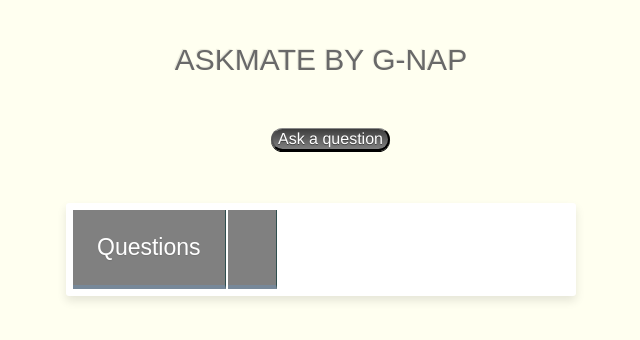
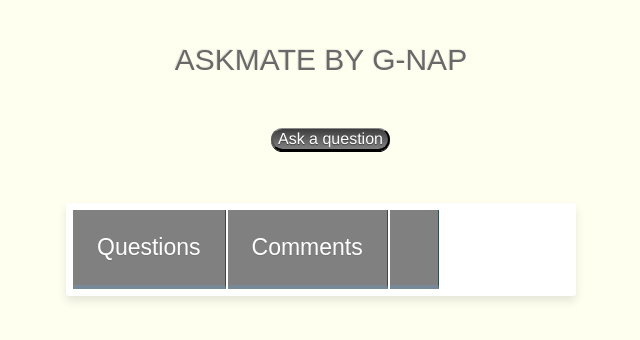
Before and after one commit to ginapaal/askmate_gnap, a Flask app: page / in a window 1280 px wide. Shown: the top 340 px of the page, without its empty margins (319-959 px from the left). Run offline with Flask 2, Linux system fonts and the light colour scheme; data that the repository does not hold is empty.

Commit message:
list.html comment link initialized, new route added for comments

```diff
--- a/templates/list.html
+++ b/templates/list.html
@@ -22,6 +22,7 @@
             <thead class="table-head" id="table-head">
                 <tr>
                     <th> Questions </th>
+                    <th> Comments </th>
                     <th> </th>
                 </tr>
             </thead>
@@ -29,6 +30,11 @@
                 {% for item in table %}
                 <tr>
                     <td>{{ item [4] }} </td>
+                    <td>
+                        <a href='/question/{{ question_id}}/comments'>
+                            <img src="https://maxcdn.icons8.com/Share/icon/dotty/Messaging//speech_bubble_with_dots1600.png" width="30" height="30" align="middle">
+                        </a>
+                    </td>
                     <td>
                         <form action="/question/{{ item[0] }}" method="POST">
                             <input type="submit" value="Answers">
```
